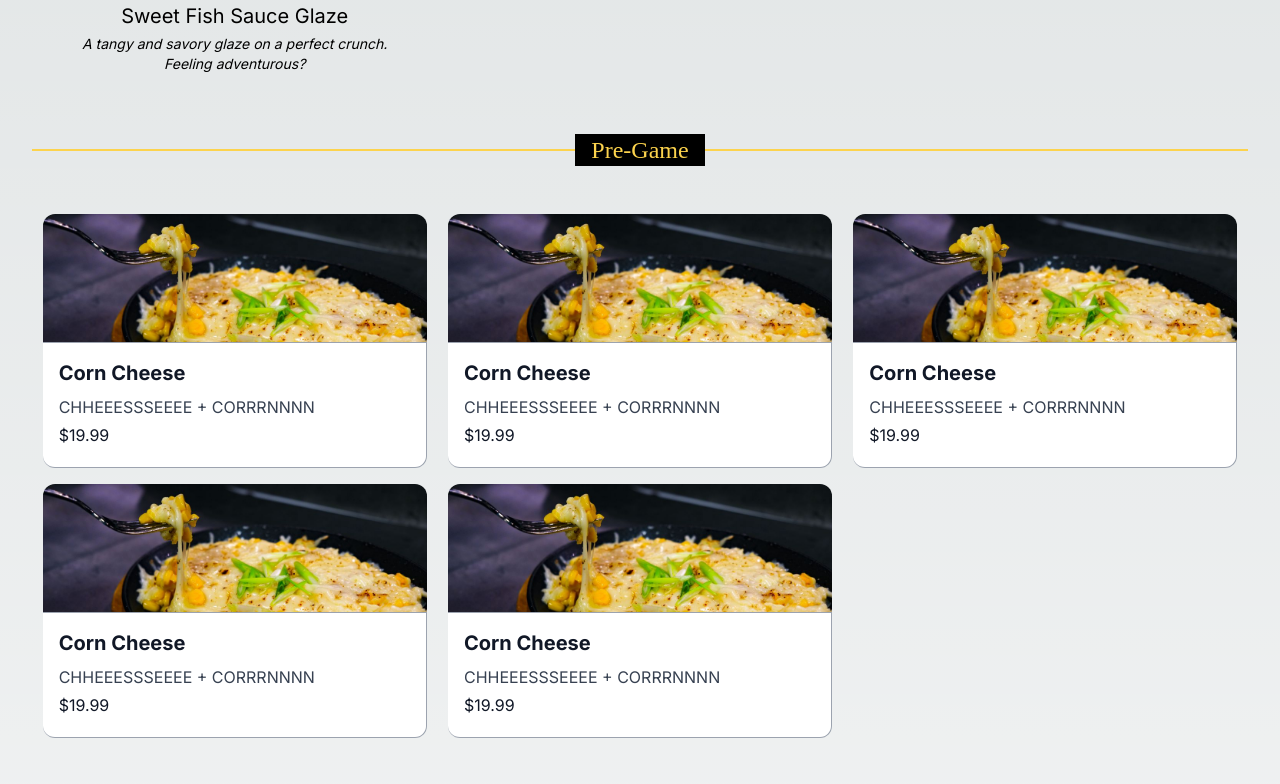
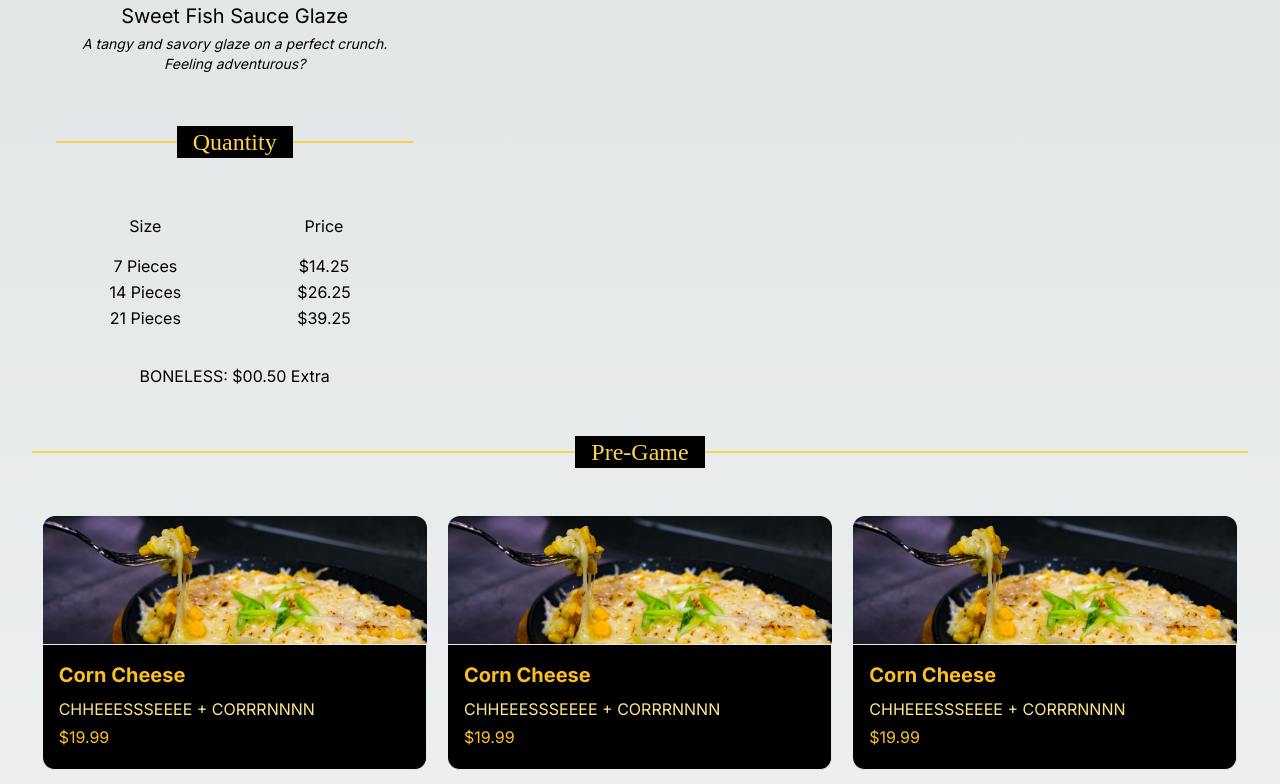
Before and after one commit to Hy-Nguyen/TipsyMenuReact, a Next.js app: page / in a window 1280 px wide. Shown: the part 1100-1884 px from the top of the page. Built offline with nearby package versions, Linux system fonts and the light colour scheme.

Commit message:
finalized chicken section

```diff
--- a/app/globals.css
+++ b/app/globals.css
@@ -2,7 +2,7 @@
 @tailwind components;
 @tailwind utilities;
 
-@import url('https://fonts.googleapis.com/css2?family=PT+Serif&display=swap');
+@import url("https://fonts.googleapis.com/css2?family=PT+Serif&display=swap");
 
 :root {
   --foreground-rgb: 0, 0, 0;
@@ -18,8 +18,12 @@
   }
 }
 
+li {
+  margin-top: 2px;
+  margin-bottom: 2px  ;
+}
 .ptserif {
-  font-family: 'PT Serif', serif;
+  font-family: "PT Serif", serif;
 }
 body {
   color: rgb(var(--foreground-rgb));
--- a/components/chicken.tsx
+++ b/components/chicken.tsx
@@ -1,38 +1,23 @@
 import React from "react";
-import Image from "next/image";
-import Flavor from "./flavor";
-import Header from "./header";
+import Sauces from "./sauces";
+import Pieces from "./pieces";
 
-function Chicken(){
-    return(
+function Chicken() {
+  return (
     <div className="max-w w-full flex flex-col justify-center py-2">
       <div
         className="h-96 flex-none bg-cover rounded-t-xl
                  text-center overflow-hidden"
-                style={{backgroundImage: `url('/img/chicken3.jpg')`}}
+        style={{
+          backgroundImage: `url('/img/chicken3.jpg')`,
+        }}
         title=""
-                >
-            </div>
-
+      ></div>
       <div className=" mx-6">
-                <Header text="Sauces" />
-                <div className=" mx-4">
-                    <Flavor flavor="Original"
-                        description="Crispy, savory & classic. Can't go wrong!"
-                        spacer={true}/>
-                    <Flavor flavor="Soy & Garlic"
-                        description="Garlic-y & savory. Hits the spot!"
-                        spacer={true}/>
-                    <Flavor flavor="Sweet & Spicy"
-                        description="Classic sweet & spicy from our signature sauce."
-                        spacer={true}/>
-                    <Flavor flavor="Sweet Fish Sauce Glaze"
-                        description="A tangy and savory glaze on a perfect crunch. Feeling adventurous?"
-                        spacer={false}/>
+        <Sauces />
+        <Pieces />
       </div>
     </div>
-
-        </div>
-    )
+  );
 }
 export default Chicken;
--- a/components/menu_item_small.tsx
+++ b/components/menu_item_small.tsx
@@ -3,36 +3,46 @@ import Image from "next/image";
 
 function MenuItemSmall() {
   // {url, title, description, price}
-    let url:string = "cornCheese.jpg",
-        title:string = "Corn Cheese",
-        description:string = "CHHEEESSSEEEE + CORRRNNNN",
-        price:number = 19.99;
+  let url: string = "cornCheese.jpg",
+    title: string = "Corn Cheese",
+    description: string =
+      "CHHEEESSSEEEE + CORRRNNNN",
+    price: number = 19.99;
 
   return (
     <div className="lg:w-96 lg:m-auto max-w w-full flex flex-col justify-center py-2">
       <div
         className="h-32 flex-none bg-cover rounded-t-xl
-             text-center overflow-hidden"
-            style={{backgroundImage: `url('/img/${url}')`}}
+             text-center overflow-hidden "
+        style={{
+          backgroundImage: `url('/img/${url}')`,
+        }}
         title=""
+      ></div>
+      <div
+        className="border-r border-b border-l
+                lg:border-l-0 lg:border-t  bg-black
+                rounded-b-xl p-4 flex flex-col
+                justify-between leading-normal"
       >
+        <div className="mb-2">
+          <div className=" text-amber-400 font-bold text-xl mb-2">
+            {title}
           </div>
-            <div className="border-r border-b border-l border-gray-400
-                lg:border-l-0 lg:border-t lg:border-gray-400 bg-white
-                rounded-b-xl p-4 flex flex-col
-                justify-between leading-normal">
-                <div className="mb-2">
-                    <div className="text-gray-900 font-bold text-xl mb-2">{title}</div>
-                    <p className="text-gray-700 text-base mb-2">{description}</p>
+          <p className=" text-amber-200 text-base mb-2">
+            {description}
+          </p>
 
           <div className="flex items-center">
             <div className="">
-                            <p className="text-gray-900 leading-none">${price}</p>
+              <p className="text-amber-400 leading-none">
+                ${price}
+              </p>
             </div>
           </div>
         </div>
       </div>
     </div>
-    )
+  );
 }
 export default MenuItemSmall;
--- /dev/null
+++ b/components/pieces.tsx
@@ -0,0 +1,34 @@
+import React from "react";
+
+import Header from "./header";
+
+function Pieces() {
+  return (
+    <>
+      <Header text="Quantity" />
+      <div className="grid grid-cols-2 text-center">
+        <div>
+          <h1 className="my-4">Size</h1>
+          <ul className="">
+            <li>7 Pieces</li>
+            <li>14 Pieces</li>
+            <li>21 Pieces</li>
+          </ul>
+        </div>
+        <div>
+          <h1 className="my-4">Price</h1>
+          <ul>
+            <li>$14.25</li>
+            <li>$26.25</li>
+            <li>$39.25</li>
+          </ul>
+        </div>
+      </div>
+      <div className="text-center mt-8">
+        <p>BONELESS: $00.50 Extra</p>
+      </div>
+    </>
+  );
+}
+
+export default Pieces;
--- /dev/null
+++ b/components/sauces.tsx
@@ -0,0 +1,35 @@
+import React from "react";
+import Header from "./header";
+import Flavor from "./flavor";
+
+function Sauces() {
+  return (
+    <>
+      <Header text="Sauces" />
+      <div className=" mx-4">
+        <Flavor
+          flavor="Original"
+          description="Crispy, savory & classic. Can't go wrong!"
+          spacer={true}
+        />
+        <Flavor
+          flavor="Soy & Garlic"
+          description="Garlic-y & savory. Hits the spot!"
+          spacer={true}
+        />
+        <Flavor
+          flavor="Sweet & Spicy"
+          description="Classic sweet & spicy from our signature sauce."
+          spacer={true}
+        />
+        <Flavor
+          flavor="Sweet Fish Sauce Glaze"
+          description="A tangy and savory glaze on a perfect crunch. Feeling adventurous?"
+          spacer={false}
+        />
+      </div>
+    </>
+  );
+}
+
+export default Sauces;
```
Also changed, not shown: app/page.tsx (+38 -29 lines), public/img/1cornCheese.jpg (added). Lines whose indentation alone changed are shown as unchanged.
